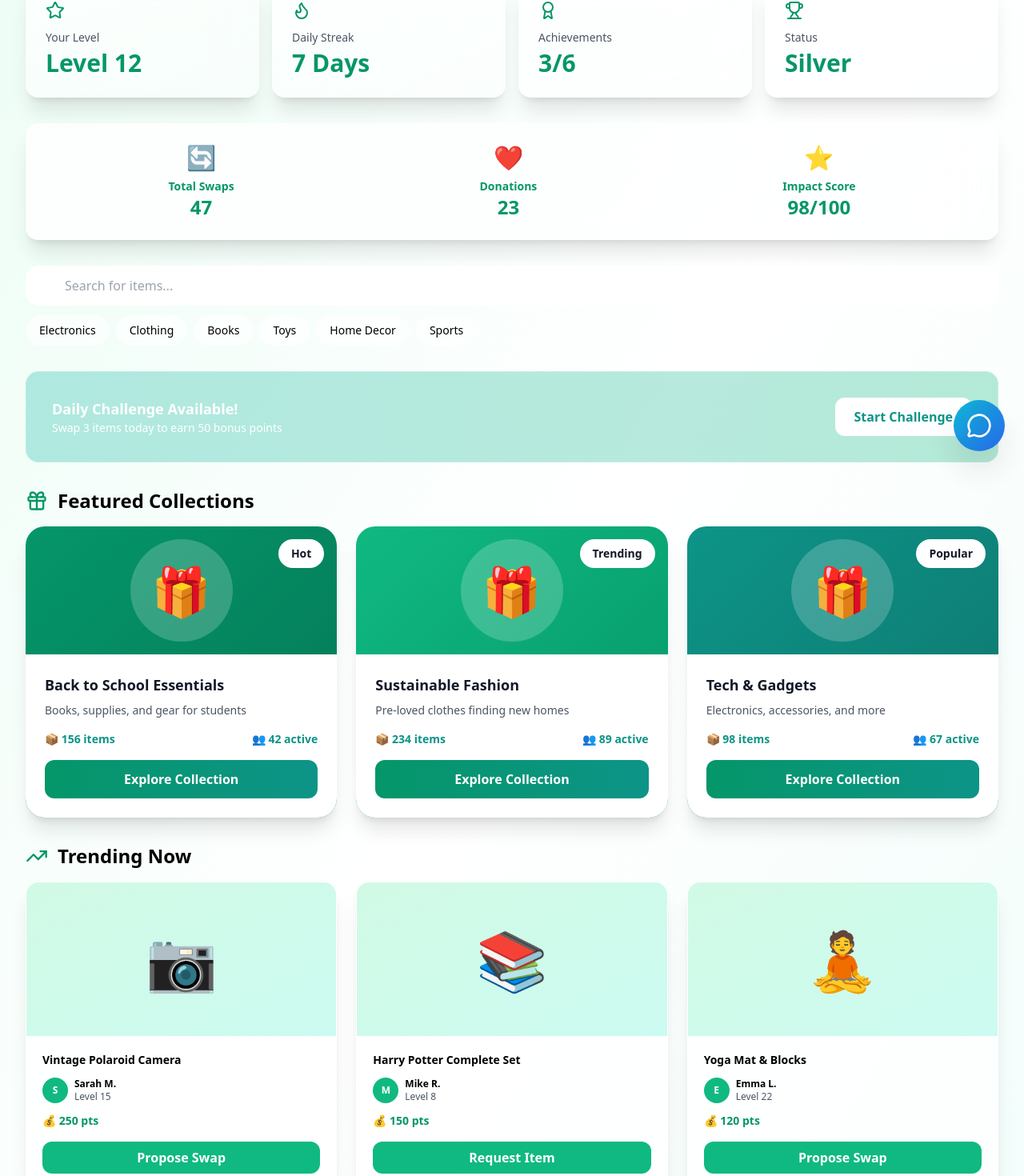
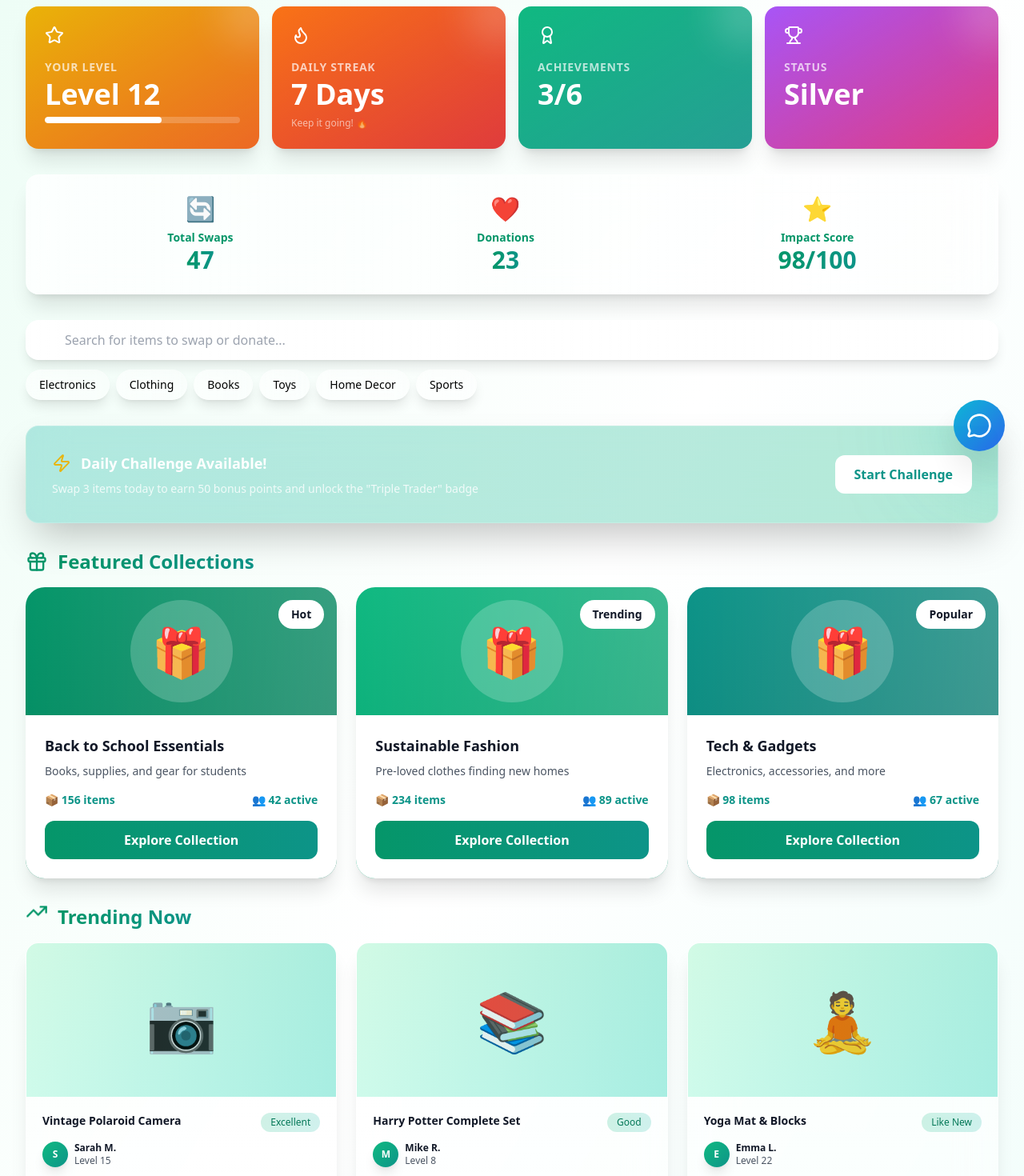
Before and after one commit to Ninamahdawe/EcoLogic-AI, a React (Vite) app: page / in a window 1280 px wide. Shown: the part 212-1682 px from the top of the page at 80% size. Built offline with nearby package versions, Linux system fonts and the light colour scheme.

Commit message:
Add hover effects and animations to HomePage

```diff
--- a/src/components/HomePage.jsx
+++ b/src/components/HomePage.jsx
@@ -1,11 +1,12 @@
 import React, { useState } from 'react';
-import { Gift, TrendingUp, Search, Star, Flame, Award, Trophy, Zap, X } from 'lucide-react';
+import { Gift, TrendingUp, Search, Star, Flame, Award, Trophy, Zap } from 'lucide-react';
 import { CollectionBrowser } from './CollectionBrowser';
 
 export function HomePage({ items }) {
   const [selectedItem, setSelectedItem] = useState(null);
   const [proposalData, setProposalData] = useState({ item: '', message: '' });
   const [browsingCollection, setBrowsingCollection] = useState(null);
+  const [hoveredCard, setHoveredCard] = useState(null);
   const categories = ['Electronics', 'Clothing', 'Books', 'Toys', 'Home Decor', 'Sports'];
 
   const collections = [
@@ -44,7 +45,6 @@ export function HomePage({ items }) {
     },
   ];
 
-  // If browsing collection, show browser instead
   if (browsingCollection) {
     return <CollectionBrowser collection={browsingCollection} onBack={() => setBrowsingCollection(null)} />;
   }
@@ -65,59 +65,121 @@ export function HomePage({ items }) {
 
   return (
     <div className="space-y-8">
+      <style>{`
+        @keyframes float {
+          0%, 100% { transform: translateY(0px); }
+          50% { transform: translateY(-10px); }
+        }
+        @keyframes glow {
+          0%, 100% { box-shadow: 0 0 20px rgba(16, 185, 129, 0.3); }
+          50% { box-shadow: 0 0 30px rgba(16, 185, 129, 0.6); }
+        }
+        @keyframes pulse-border {
+          0%, 100% { border-color: rgba(16, 185, 129, 0.3); }
+          50% { border-color: rgba(16, 185, 129, 0.8); }
+        }
+        .animate-float { animation: float 3s ease-in-out infinite; }
+        .animate-glow { animation: glow 2s ease-in-out infinite; }
+        .animate-pulse-border { animation: pulse-border 2s ease-in-out infinite; }
+        .card-hover { transition: all 0.3s cubic-bezier(0.34, 1.56, 0.64, 1); }
+      `}</style>
+
+      {/* Stats Cards with Enhanced Hover */}
       <div className="grid grid-cols-4 gap-4">
         {[
-          { icon: Star, label: 'Your Level', value: 'Level 12' },
-          { icon: Flame, label: 'Daily Streak', value: '7 Days' },
-          { icon: Award, label: 'Achievements', value: '3/6' },
-          { icon: Trophy, label: 'Status', value: 'Silver' },
+          { icon: Star, label: 'Your Level', value: 'Level 12', progress: 60, color: 'from-yellow-500 to-orange-600' },
+          { icon: Flame, label: 'Daily Streak', value: '7 Days', color: 'from-orange-500 to-red-600', sublabel: 'Keep it going! 🔥' },
+          { icon: Award, label: 'Achievements', value: '3/6', color: 'from-emerald-500 to-teal-600' },
+          { icon: Trophy, label: 'Status', value: 'Silver', color: 'from-purple-500 to-pink-600' },
         ].map((stat, i) => {
           const Icon = stat.icon;
           return (
-            <div key={i} className="rounded-2xl bg-gradient-to-br from-white/80 to-white/40 backdrop-blur-xl border border-white/20 p-6 shadow-xl">
-              <Icon className="w-6 h-6 text-emerald-600 mb-3" />
-              <p className="text-sm text-gray-600 mb-1">{stat.label}</p>
-              <p className="text-3xl font-bold text-emerald-600">{stat.value}</p>
+            <div
+              key={i}
+              className={`group relative overflow-hidden rounded-2xl bg-gradient-to-br ${stat.color} text-white shadow-xl p-6 card-hover cursor-pointer ${hoveredCard === i ? 'scale-105 shadow-2xl' : 'hover:scale-105 hover:shadow-2xl'}`}
+              onMouseEnter={() => setHoveredCard(i)}
+              onMouseLeave={() => setHoveredCard(null)}
+            >
+              <div className="absolute inset-0 bg-gradient-to-br from-white/0 to-white/10 group-hover:from-white/10 group-hover:to-white/20 transition"></div>
+              <div className="absolute -right-8 -top-8 w-20 h-20 bg-white/20 rounded-full blur-xl group-hover:scale-150 transition duration-500"></div>
+
+              <div className="relative">
+                <div className={`mb-3 inline-block ${hoveredCard === i ? 'animate-float' : ''}`}>
+                  <Icon className="w-6 h-6 text-white" />
+                </div>
+                <p className="text-sm text-white/70 mb-1 font-semibold uppercase tracking-wider">{stat.label}</p>
+                <p className="text-4xl font-black mb-2">{stat.value}</p>
+                {stat.sublabel && <p className="text-xs text-white/60 group-hover:text-white/80 transition">{stat.sublabel}</p>}
+                {stat.progress && <div className="w-full h-2 bg-white/20 rounded-full overflow-hidden mt-2">
+                  <div className="h-full bg-white rounded-full transition-all duration-500" style={{ width: hoveredCard === i ? '100%' : `${stat.progress}%` }}></div>
+                </div>}
+              </div>
             </div>
           );
         })}
       </div>
 
-      <div className="bg-gradient-to-r from-white/80 to-white/40 backdrop-blur-xl rounded-2xl border border-white/20 p-6 flex justify-around shadow-xl">
+      {/* Quick Stats with Animation */}
+      <div className="bg-gradient-to-r from-white/80 to-white/40 backdrop-blur-xl rounded-2xl border border-white/20 p-6 flex justify-around shadow-xl hover:shadow-2xl transition card-hover">
         {[
           { label: 'Total Swaps', value: '47', icon: '🔄' },
           { label: 'Donations', value: '23', icon: '❤️' },
           { label: 'Impact Score', value: '98/100', icon: '⭐' },
         ].map((stat, i) => (
-          <div key={i} className="text-center">
-            <p className="text-3xl mb-2">{stat.icon}</p>
-            <p className="text-emerald-600 text-sm font-semibold">{stat.label}</p>
-            <p className="text-2xl font-bold text-emerald-600">{stat.value}</p>
+          <div key={i} className="text-center group cursor-pointer">
+            <p className={`text-3xl mb-2 group-hover:scale-150 transition duration-300 ${i === 0 ? 'group-hover:rotate-12' : i === 1 ? 'group-hover:-rotate-12' : 'group-hover:animate-bounce'}`}>
+              {stat.icon}
+            </p>
+            <p className="text-emerald-600 text-sm font-semibold group-hover:text-emerald-700 transition">{stat.label}</p>
+            <p className="text-3xl font-bold bg-gradient-to-r from-emerald-600 to-teal-600 bg-clip-text text-transparent group-hover:scale-110 transition duration-300 inline-block">{stat.value}</p>
           </div>
         ))}
       </div>
 
+      {/* Search with Animation */}
       <div className="space-y-3">
-        <div className="relative">
-          <Search className="absolute left-4 top-4 w-5 h-5 text-emerald-600" />
-          <input type="text" placeholder="Search for items..." className="w-full pl-12 pr-6 py-3 bg-gradient-to-r from-white/80 to-white/40 backdrop-blur-xl border border-white/20 rounded-2xl" />
+        <div className="relative group">
+          <div className="absolute inset-0 bg-gradient-to-r from-emerald-500 to-teal-600 rounded-2xl blur opacity-0 group-hover:opacity-100 transition duration-500"></div>
+          <div className="relative">
+            <Search className="absolute left-4 top-4 w-5 h-5 text-emerald-600 group-hover:text-emerald-700 transition" />
+            <input
+              type="text"
+              placeholder="Search for items to swap or donate..."
+              className="w-full pl-12 pr-6 py-3 bg-gradient-to-r from-white/80 to-white/40 backdrop-blur-xl border border-white/20 rounded-2xl focus:outline-none focus:border-emerald-400 focus:ring-2 focus:ring-emerald-500/20 transition shadow-lg group-hover:shadow-2xl group-hover:shadow-emerald-500/20"
+            />
+          </div>
         </div>
+
         <div className="flex gap-2 flex-wrap">
-          {categories.map(cat => (
-            <button key={cat} className="px-4 py-2 text-sm bg-white/60 border border-white/20 rounded-full hover:bg-emerald-500/20">
+          {categories.map((cat, i) => (
+            <button
+              key={cat}
+              className="px-4 py-2 text-sm font-medium bg-gradient-to-r from-white/60 to-white/40 backdrop-blur border border-white/20 rounded-full hover:from-emerald-500/30 hover:to-teal-500/30 hover:border-emerald-400 transition-all duration-300 shadow-lg hover:shadow-emerald-500/20 hover:scale-110 hover:-translate-y-1"
+              style={{
+                transitionDelay: `${i * 50}ms`
+              }}
+            >
               {cat}
             </button>
           ))}
         </div>
       </div>
 
-      <div className="bg-gradient-to-r from-teal-500/30 to-emerald-500/30 rounded-2xl border border-white/20 p-8">
-        <div className="flex items-center justify-between">
+      {/* Challenge Banner with Pulse */}
+      <div className="relative overflow-hidden rounded-2xl bg-gradient-to-r from-teal-500/30 to-emerald-500/30 backdrop-blur-xl border border-white/20 p-8 shadow-2xl hover:shadow-3xl transition card-hover group">
+        <div className="absolute -right-20 -top-20 w-40 h-40 bg-teal-500/20 rounded-full blur-3xl group-hover:scale-150 transition duration-500"></div>
+        <div className="relative flex items-center justify-between">
           <div>
-            <p className="font-bold text-white text-lg">Daily Challenge Available!</p>
-            <p className="text-sm text-white">Swap 3 items today to earn 50 bonus points</p>
+            <div className="flex items-center gap-3 mb-2">
+              <Zap className="w-6 h-6 text-yellow-500 animate-pulse group-hover:animate-bounce" />
+              <p className="font-bold text-white text-lg group-hover:text-xl transition">Daily Challenge Available!</p>
+            </div>
+            <p className="text-sm text-white/80 group-hover:text-white transition">Swap 3 items today to earn 50 bonus points and unlock the "Triple Trader" badge</p>
           </div>
-          <button onClick={() => alert('🎉 Challenge Started!')} className="px-6 py-3 bg-white text-teal-600 rounded-xl font-bold">
+          <button
+            onClick={() => alert('🎉 Daily Challenge Started!\n\nSwap 3 items today to earn 50 bonus points and unlock the "Triple Trader" badge!\n\nGood luck! 💪')}
+            className="px-6 py-3 bg-white text-teal-600 rounded-xl font-bold hover:shadow-lg hover:shadow-white/50 transition hover:scale-110 duration-200 active:scale-95"
+          >
             Start Challenge
           </button>
         </div>
@@ -126,34 +188,39 @@ export function HomePage({ items }) {
       {/* Featured Collections */}
       <div>
         <h3 className="font-bold text-2xl mb-4 flex items-center gap-3">
-          <Gift className="w-7 h-7 text-emerald-600" />
-          Featured Collections
+          <Gift className="w-7 h-7 text-emerald-600 group-hover:animate-float" />
+          <span className="bg-gradient-to-r from-emerald-600 to-teal-600 bg-clip-text text-transparent">Featured Collections</span>
         </h3>
         <div className="grid grid-cols-3 gap-6">
-          {collections.map((collection) => (
-            <div key={collection.id} className={`group relative overflow-hidden rounded-3xl bg-gradient-to-br ${collection.color} text-white shadow-xl hover:shadow-2xl transition-all duration-300 hover:scale-105 cursor-pointer`}>
-              <div className="h-40 flex items-center justify-center relative">
-                <div className="absolute inset-0 bg-black/0 group-hover:bg-black/5 transition"></div>
-                <div className="w-32 h-32 bg-white/20 rounded-full flex items-center justify-center text-6xl group-hover:scale-110 transition duration-300">
+          {collections.map((collection, idx) => (
+            <div
+              key={collection.id}
+              className={`group relative overflow-hidden rounded-3xl bg-gradient-to-br ${collection.color} text-white shadow-xl hover:shadow-2xl transition-all duration-300 cursor-pointer card-hover ${hoveredCard === `collection-${idx}` ? 'scale-105' : 'hover:scale-105'}`}
+              onMouseEnter={() => setHoveredCard(`collection-${idx}`)}
+              onMouseLeave={() => setHoveredCard(null)}
+            >
+              <div className="h-40 flex items-center justify-center relative overflow-hidden">
+                <div className="absolute inset-0 bg-gradient-to-r from-white/0 to-white/20 group-hover:from-white/10 group-hover:to-white/30 transition"></div>
+                <div className={`w-32 h-32 bg-white/20 rounded-full flex items-center justify-center text-6xl transition-all duration-300 ${hoveredCard === `collection-${idx}` ? 'scale-125 rotate-12' : 'group-hover:scale-125 group-hover:rotate-12'}`}>
                   {collection.icon}
                 </div>
-                <div className="absolute top-4 right-4 bg-white text-gray-900 px-4 py-2 rounded-full text-sm font-bold">
+                <div className="absolute top-4 right-4 bg-white text-gray-900 px-4 py-2 rounded-full text-sm font-bold group-hover:scale-110 transition duration-300">
                   {collection.badge}
                 </div>
               </div>
 
               <div className="bg-white text-gray-900 p-6">
-                <h4 className="font-bold text-lg mb-2">{collection.title}</h4>
+                <h4 className="font-bold text-lg mb-2 group-hover:text-emerald-600 transition">{collection.title}</h4>
                 <p className="text-sm text-gray-600 mb-4">{collection.desc}</p>
 
                 <div className="flex justify-between items-center mb-4 text-sm text-teal-600 font-semibold">
-                  <span>📦 {collection.items} items</span>
-                  <span>👥 {collection.active} active</span>
+                  <span className="group-hover:scale-110 transition duration-300 inline-block">📦 {collection.items} items</span>
+                  <span className="group-hover:scale-110 transition duration-300 inline-block">👥 {collection.active} active</span>
                 </div>
 
                 <button
                   onClick={() => setBrowsingCollection(collection)}
-                  className="w-full bg-gradient-to-r from-emerald-600 to-teal-600 text-white py-3 rounded-xl font-bold hover:shadow-lg hover:shadow-emerald-500/30 transition hover:scale-105 duration-200"
+                  className="w-full bg-gradient-to-r from-emerald-600 to-teal-600 text-white py-3 rounded-xl font-bold hover:shadow-lg hover:shadow-emerald-500/30 transition hover:scale-105 duration-200 active:scale-95"
                 >
                   Explore Collection
                 </button>
@@ -163,27 +230,49 @@ export function HomePage({ items }) {
         </div>
       </div>
 
-      {/* Trending Now */}
+      {/* Trending Items */}
       <div>
         <h3 className="font-bold text-2xl mb-4 flex items-center gap-3">
-          <TrendingUp className="w-7 h-7 text-emerald-600" />
-          Trending Now
+          <TrendingUp className="w-7 h-7 text-emerald-600 animate-bounce" />
+          <span className="bg-gradient-to-r from-emerald-600 to-teal-600 bg-clip-text text-transparent">Trending Now</span>
         </h3>
         <div className="grid grid-cols-3 gap-6">
-          {items.map(item => (
-            <div key={item.id} className="bg-white/80 rounded-2xl border border-white/20 shadow-xl overflow-hidden">
-              <div className="h-48 bg-gradient-to-br from-emerald-100 to-teal-100 flex items-center justify-center text-7xl">{item.image}</div>
+          {items.map((item, idx) => (
+            <div
+              key={item.id}
+              className={`group relative overflow-hidden rounded-2xl bg-gradient-to-b from-white/80 to-white/40 backdrop-blur-xl border border-white/20 shadow-xl hover:shadow-2xl transition-all duration-300 card-hover ${hoveredCard === `item-${idx}` ? 'scale-105' : 'hover:scale-105'}`}
+              onMouseEnter={() => setHoveredCard(`item-${idx}`)}
+              onMouseLeave={() => setHoveredCard(null)}
+            >
+              <div className="relative h-48 bg-gradient-to-br from-emerald-100 to-teal-100 flex items-center justify-center text-6xl overflow-hidden">
+                <div className={`absolute inset-0 bg-gradient-to-r from-emerald-500/0 to-teal-500/20 group-hover:from-emerald-500/10 group-hover:to-teal-500/30 transition`}></div>
+                <span className={`text-7xl transition-all duration-300 ${hoveredCard === `item-${idx}` ? 'scale-150 rotate-6' : 'group-hover:scale-150 group-hover:rotate-6'}`}>
+                  {item.image}
+                </span>
+              </div>
+
               <div className="p-5">
-                <h4 className="font-bold text-sm mb-3">{item.title}</h4>
-                <div className="flex items-center gap-2 mb-3">
-                  <div className="w-8 h-8 bg-emerald-500 rounded-full text-white flex items-center justify-center text-xs font-bold">{item.user.charAt(0)}</div>
+                <div className="flex justify-between items-start mb-3">
+                  <h4 className="font-bold text-sm text-gray-900 line-clamp-2 group-hover:text-emerald-600 transition">{item.title}</h4>
+                  <span className="text-xs px-3 py-1 bg-gradient-to-r from-emerald-500/20 to-teal-500/20 text-emerald-700 rounded-full whitespace-nowrap group-hover:scale-110 transition duration-300">{item.status}</span>
+                </div>
+
+                <div className="flex items-center gap-2 mb-3 group-hover:scale-110 transition duration-300 origin-left">
+                  <div className="w-8 h-8 bg-gradient-to-br from-emerald-500 to-teal-600 rounded-full text-white flex items-center justify-center text-xs font-bold shadow-lg">
+                    {item.user.charAt(0)}
+                  </div>
                   <div>
-                    <p className="text-xs font-semibold">{item.user}</p>
+                    <p className="text-xs font-semibold text-gray-900">{item.user}</p>
                     <p className="text-xs text-gray-600">Level {item.level}</p>
                   </div>
                 </div>
-                <p className="text-sm font-bold text-emerald-600 mb-4">💰 {item.points} pts</p>
-                <button onClick={() => handleProposeSwap(item)} className="w-full px-4 py-2 bg-emerald-500 text-white rounded-xl font-semibold hover:bg-emerald-600">
+
+                <p className="text-sm font-bold bg-gradient-to-r from-emerald-600 to-teal-600 bg-clip-text text-transparent mb-4 group-hover:scale-110 transition duration-300 inline-block">💰 {item.points} pts</p>
+
+                <button
+                  onClick={() => handleProposeSwap(item)}
+                  className="w-full px-4 py-2 bg-gradient-to-r from-emerald-500 to-teal-600 text-white rounded-xl font-semibold hover:shadow-lg hover:shadow-emerald-500/30 transition hover:scale-105 duration-200 active:scale-95 group-hover:brightness-110"
+                >
                   {item.action}
                 </button>
               </div>
@@ -192,9 +281,9 @@ export function HomePage({ items }) {
         </div>
       </div>
 
-      {/* Swap Proposal Modal */}
+      {/* Swap Proposal Modal (unchanged) */}
       {selectedItem && (
-        <div className="fixed inset-0 bg-black/40 backdrop-blur-md flex items-center justify-center z-50 p-4">
+        <div className="fixed inset-0 bg-black/40 backdrop-blur-md flex items-center justify-center z-50 p-4 animate-fadeIn">
           <div className="bg-white rounded-3xl max-w-2xl w-full shadow-2xl">
             <div className="p-8">
               <div className="flex items-start justify-between mb-6">
```
